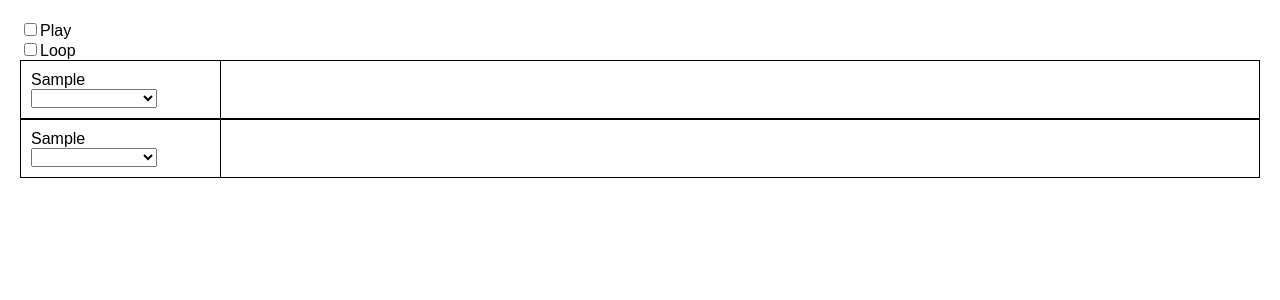
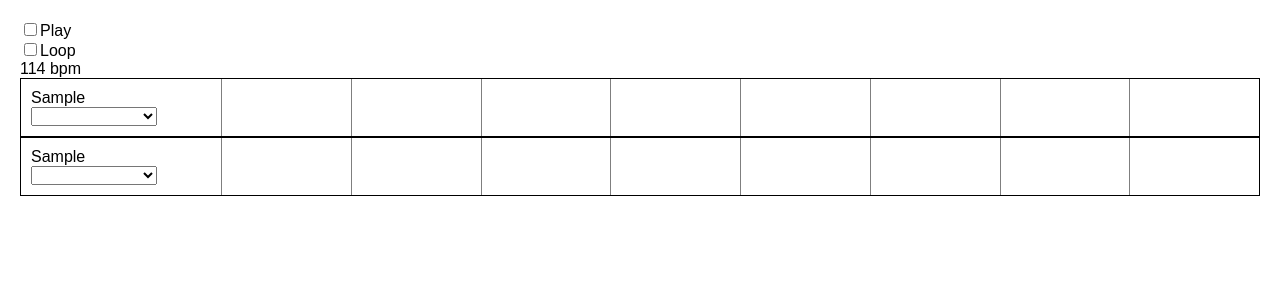
Before and after one commit to tonai/music-maker, a React (Create React App) app: page / in a window 1280 px wide. Shown: the top 300 px of the page. Built offline with nearby package versions, Linux system fonts and the light colour scheme.

Commit message:
Manage beat, bpm and multiple sounds per track with offset.

```diff
--- a/src/components/Manager/Manager.css
+++ b/src/components/Manager/Manager.css
@@ -1,6 +1,25 @@
 .Manager {
   margin: 20px;
 }
+
+.Manager__bg {
+  position: absolute;
+  top: 1px;
+  bottom: 1px;
+  left: 201px;
+  right: 1px;
+}
+
+.Manager__beat {
+  position: absolute;
+  top: 0;
+  bottom: 0;
+  width: 1px;
+  margin-left: 0;
+  background-color: black;
+  opacity: 0.5;
+}
+
 
 .Manager__tracks {
   position: relative;
@@ -8,9 +27,9 @@
 
 .Manager__progress {
   position: absolute;
-  top: 0;
-  bottom: 0;
-  left: 200px;
-  right: 0;
+  top: 1px;
+  bottom: 1px;
+  left: 201px;
+  right: 1px;
   overflow: hidden;
 }
--- a/src/components/Manager/Manager.js
+++ b/src/components/Manager/Manager.js
@@ -2,7 +2,7 @@ import React, { PureComponent } from 'react';
 import { connect } from 'react-redux';
 
 import audioContext from '../../classes/AudioContext';
-
+import { createIncrementArray } from '../../services/utils';
 import { play, stop } from '../../redux/actions';
 
 import ManagerHeader from '../ManagerHeader/ManagerHeader';
@@ -14,6 +14,7 @@ import './Manager.css';
 export class Manager extends PureComponent {
 
   sources = [];
+  timeout = 0;
 
   componentDidUpdate(prevProps) {
     const { isPlaying, start } = this.props;
@@ -25,10 +26,7 @@ export class Manager extends PureComponent {
     }
   }
 
-  getMaxDuration = () => this.props.tracks
-    .filter(track => track.buffer)
-    .map(track => track.buffer.duration)
-    .reduce((a, b) => Math.max(a, b), 0);
+  getMaxDuration = () => 8 / this.props.bpm * 60;
 
   handleEnd = () =>
     this.props.loop && this.props.isPlaying
@@ -36,12 +34,17 @@ export class Manager extends PureComponent {
       : this.props.stop();
 
   render = () => {
-    const { isPlaying, start, tracks } = this.props;
-    const maxDuration = this.getMaxDuration() * 1000;
+    const { beat, isPlaying, start, tracks } = this.props;
+    const maxDuration = this.getMaxDuration();
     return (
       <div className="Manager">
         <ManagerHeader/>
         <div className="Manager__tracks">
+          <div className="Manager__bg">
+            {createIncrementArray(beat).map(index => (
+              <div className="Manager__beat" style={{ left: `${index  / beat * 100}%` }}/>
+            ))}
+          </div>
           {tracks.map(track => (
             <Track key={track.id} maxDuration={maxDuration} {...track}/>
           ))}
@@ -54,18 +57,31 @@ export class Manager extends PureComponent {
   };
 
   start = () => {
-    const { tracks } = this.props;
+    const { start, tracks } = this.props;
+    const maxDuration = this.getMaxDuration();
+
     this.sources = tracks
       .filter(track => track.buffer)
-      .map(track => audioContext.getSource(track.title));
+      .reduce((acc, track) =>
+        acc.concat(track.startOffsets.map(offset => ({
+          ...track,
+          offset
+        }))),
+        []
+      )
+      .map(track => ({
+        ...track,
+        source: audioContext.getSource(track.title)
+      }));
 
-    const promises = this.sources.map(source => new Promise(resolve => source.onended = resolve));
-    Promise.all(promises).then(this.handleEnd);
-
-    this.sources.forEach(source => source.start());
+    this.sources.forEach(source => source.source.start(source.offset + start));
+    this.timeout = setTimeout(this.handleEnd, maxDuration * 1000);
   };
 
-  stop = () => this.sources.forEach(source => source.stop());
+  stop = () => {
+    clearTimeout(this.timeout);
+    this.sources.forEach(source => source.source.stop());
+  };
 }
 
 const mapStateToProps = state => state;
--- a/src/components/ManagerHeader/ManagerHeader.js
+++ b/src/components/ManagerHeader/ManagerHeader.js
@@ -34,6 +34,7 @@ export class ManagerHeader extends PureComponent {
         />
         <label htmlFor="loop">Loop</label>
       </div>
+      <div>{this.props.bpm} bpm</div>
     </div>;
 
 }
--- a/src/components/Progress/Progress.js
+++ b/src/components/Progress/Progress.js
@@ -1,5 +1,6 @@
 import React, { PureComponent } from 'react';
 
+import audioContext from '../../classes/AudioContext';
 import { modulo } from '../../services/math';
 
 import './Progress.css';
@@ -22,7 +23,7 @@ export class Progress extends PureComponent {
 
   updateLeft = () => {
     const { isPlaying, maxDuration, start } = this.props;
-    const now = performance.now();
+    const now = audioContext.context.currentTime;
     this.setState({ left: modulo(now - start, maxDuration) / maxDuration * 100 });
     isPlaying
       ? requestAnimationFrame(this.updateLeft)
--- a/src/components/Track/Track.css
+++ b/src/components/Track/Track.css
@@ -6,14 +6,17 @@
 .Track__head {
   width: 200px;
   padding: 10px;
-  border-right: 1px solid black;
 }
 
 .Track__body {
+  position: relative;
   flex: 1;
+  overflow: hidden;
 }
 
 .Track__sample {
+  position: absolute;
   height: 100%;
   background-color: red;
+  opacity: 0.25;
 }
--- a/src/components/Track/Track.js
+++ b/src/components/Track/Track.js
@@ -13,12 +13,16 @@ export class Track extends PureComponent {
 
   handleChangeSample = event => {
     const title = event.target.value;
-    audioContext.load(title)
-      .then(buffer => this.props.changeSample(this.props.id, title, buffer));
+    if (title) {
+      audioContext.load(title)
+        .then(buffer => this.props.changeSample(this.props.id, title, buffer));
+    } else {
+      this.props.changeSample(this.props.id, title)
+    }
   };
 
   render = () => {
-    const { buffer, id, maxDuration, title } = this.props;
+    const { buffer, id, maxDuration, startOffsets, title } = this.props;
     return (
       <div className="Track">
         <div className="Track__head">
@@ -35,7 +39,12 @@ export class Track extends PureComponent {
           </select>
         </div>
         <div className="Track__body">
-          {buffer && (<div className="Track__sample" style={{ width: `${buffer.duration / maxDuration * 100000}%` }}/>)}
+          {buffer && startOffsets.map(offset => (
+            <div className="Track__sample" key={offset} style={{
+              left: `${offset / maxDuration * 100}%`,
+              width: `${buffer.duration / maxDuration * 100}%`
+            }}/>
+          ))}
         </div>
       </div>
     );
--- a/src/redux/actions.js
+++ b/src/redux/actions.js
@@ -1,3 +1,5 @@
+import audioContext from '../classes/AudioContext';
+
 export const CHANGE_LOOP = 'CHANGE_LOOP';
 export function changeLoop(value) {
   return {
@@ -19,6 +21,7 @@ export function changeSample(id, title, buffer) {
 export const PLAY = 'PLAY';
 export function play() {
   return {
+    start: audioContext.context.currentTime,
     type: PLAY
   };
 }
--- a/src/redux/reducer.js
+++ b/src/redux/reducer.js
@@ -1,6 +1,10 @@
+import { createIncrementArray } from '../services/utils';
+
 import { CHANGE_LOOP, CHANGE_SAMPLE, PLAY, STOP } from './actions';
 
 const defaultState = {
+  beat: 8,
+  bpm: 114,
   isPlaying: false,
   loop: false,
   start: 0,
@@ -8,12 +12,14 @@ const defaultState = {
     {
       buffer: null,
       id: 0,
-      sample: ''
+      sample: '',
+      startOffsets: createIncrementArray(8).map(i => i / 114 * 60)
     },
     {
       buffer: null,
       id: 1,
-      sample: ''
+      sample: '',
+      startOffsets: [0]
     }
   ]
 };
@@ -49,7 +55,7 @@ export default function(state = defaultState, action) {
       return {
         ...state,
         isPlaying: true,
-        start: performance.now()
+        start: action.start
       };
     }
 
--- /dev/null
+++ b/src/services/utils.js
@@ -0,0 +1,3 @@
+export function createIncrementArray(length) {
+  return Array.apply(null, new Array(length)).map((value, index) => index);
+}
```
